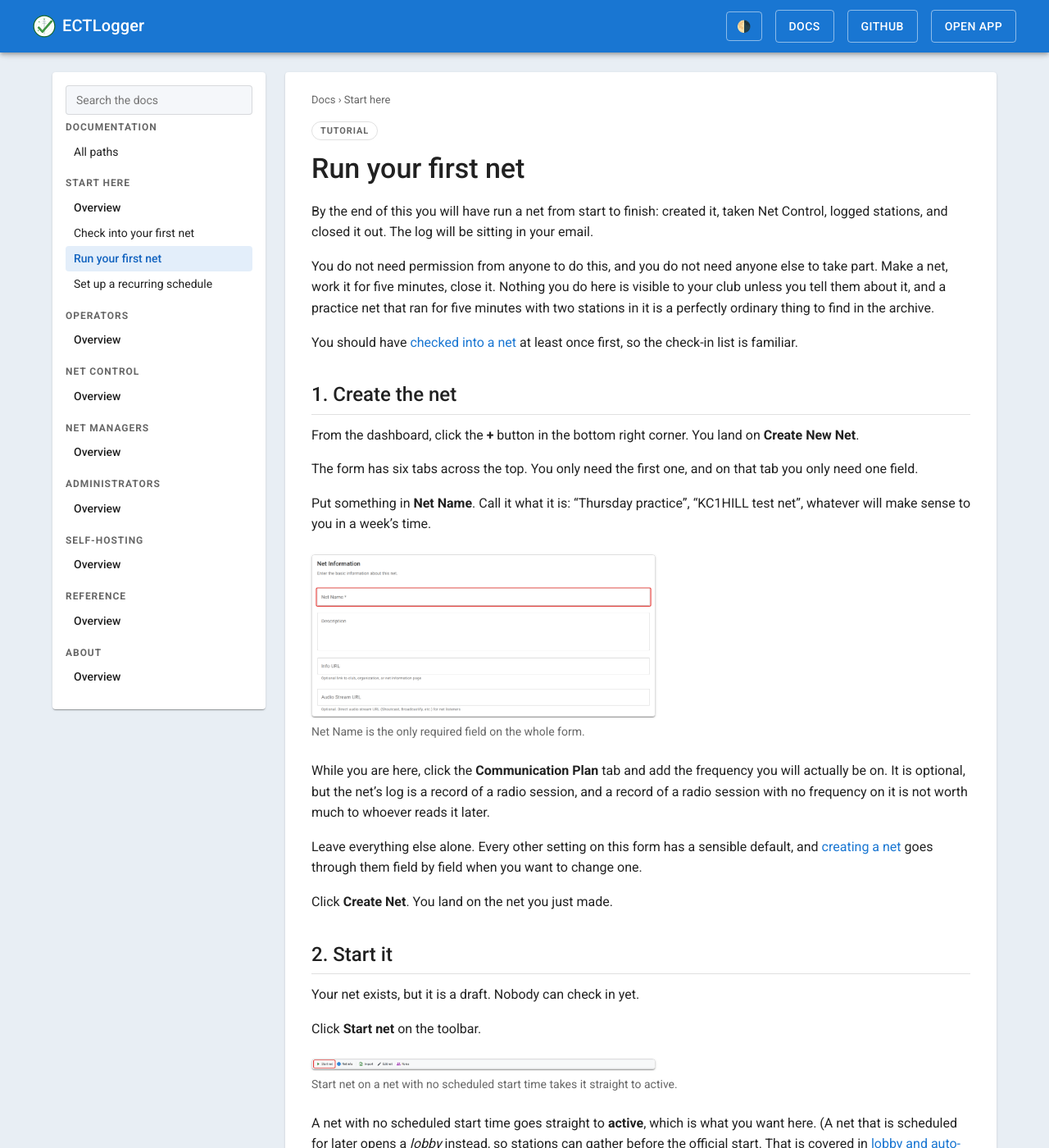
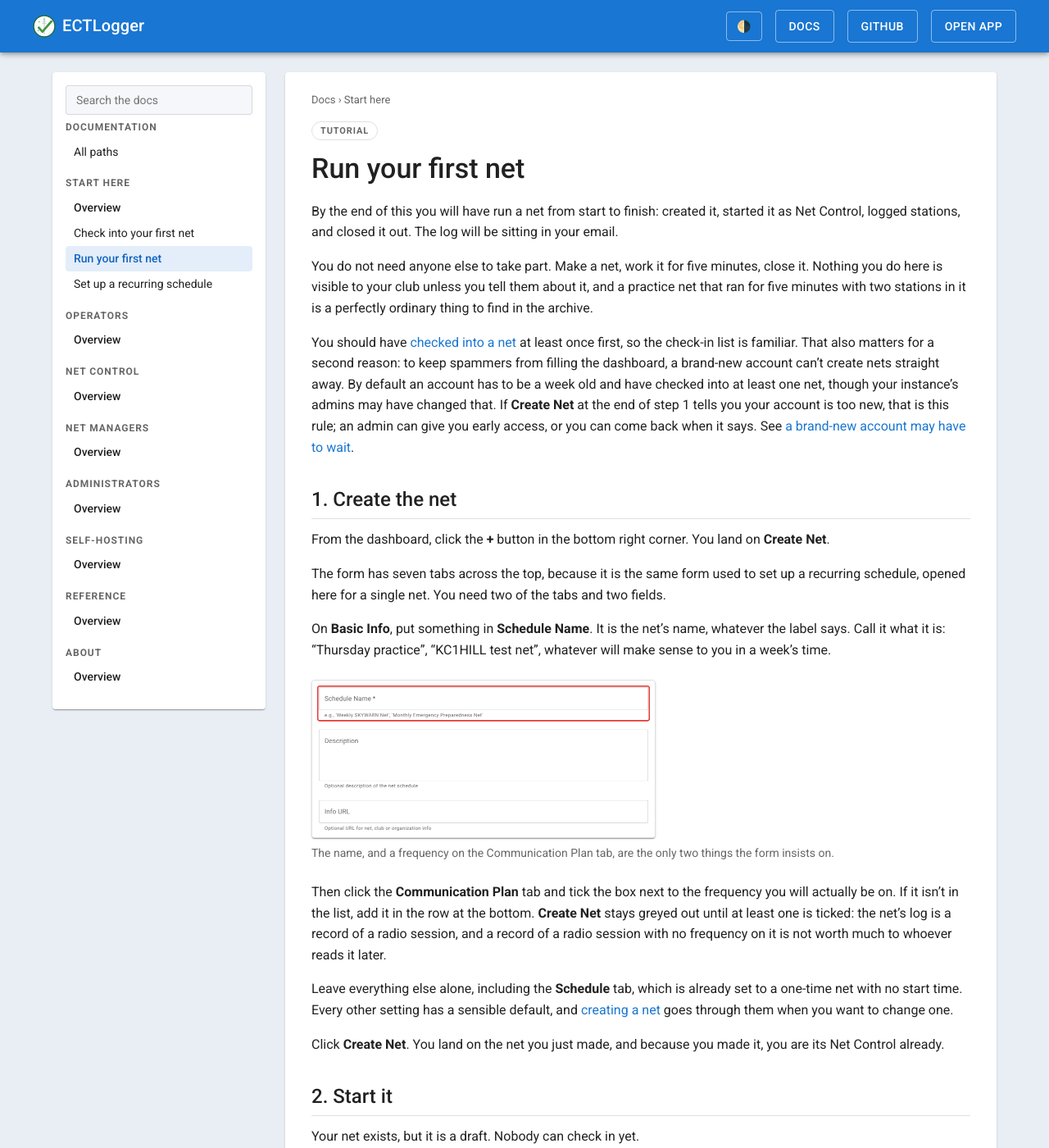
Before and after one commit to bradbrownjr/ectlogger, a Jekyll site: the page built from docs/start/run-your-first-net.md, in a window 1280 px wide and 1400 px high. Shown: the whole window at 82% size. Built offline with Jekyll 4.4.1, drawn with Linux system fonts in a browser that asks for light colours; comment, search, counter and statistics services are not loaded; some of the changed text lies outside the part shown.

Commit message:
Docs: walk the first two tutorials in a browser and fix what did not match
Walked both against the seeded demo instance as a brand-new account.

Check into your first net:
- Signed-out visitors land on the net list, not the sign-in page; Login is
  in the navbar
- The first-run ECTLogger Walkthrough follows the profile form (and Help >
  Start Walkthrough reopens it)
- The dashboard search sits behind the filter icon

Run your first net:
- The + button opens the schedule form in one-time mode: seven tabs,
  'Schedule Name', and Create Net stays disabled until a frequency is ticked
- New accounts may be blocked from creating a net (age / participation
  limits); say so and link the explanation
- Starting the net makes you NCS and checks you in automatically; Claim NCS
  never appears on this path, so the step and its figure are gone
- Example callsigns now follow the four-letter-suffix roster
- create-net-name figure re-pointed at the real form and regenerated

Co-Authored-By: Claude Opus 5.5 <noreply@anthropic.com>
Claude-Session: https://claude.ai/code/session_01Dz2y8UqRYDV67EQZaZUje3

````diff
--- a/docs/start/first-check-in.md
+++ b/docs/start/first-check-in.md
@@ -20,7 +20,7 @@ This walkthrough uses [app.ectlogger.us](https://app.ectlogger.us), the hosted i
 
 ## 1. Get in
 
-Go to the site. If you are not signed in, you land on the sign-in page.
+Go to the site. You can look around without signing in: you land on the list of nets, with a **Login** button at the top right. Click it to reach the sign-in page.
 
 Type your email address and click **Send Magic Link**.
 
@@ -48,6 +48,8 @@ Put your real name in **Name**, and your callsign in **Primary Call Sign**. Net
 
 If you hold more than one callsign, or a GMRS callsign as well, add the rest later in your profile. See [your account and profile](/docs/operators/account-and-profile/).
 
+Click **Continue**. A short **ECTLogger Walkthrough** follows, a few cards introducing the main screens. Step through it with **Next**, or click **Skip**. It does not come back on its own, but **Help**, then **Start Walkthrough**, reopens it any time.
+
 ## 3. Find the net
 
 You land on the dashboard, which lists the nets on this instance. An active net carries a green **active** chip.
@@ -60,7 +62,7 @@ Find the net you want and click **View**.
   <figcaption>View opens the net. Nets you can still take part in sort ahead of ones that are over.</figcaption>
 </figure>
 
-If the list is long, the search box filters by net name, description, Net Control's callsign, or frequency. If the net you want is not there at all, it may not have started yet, or it may already be closed; [finding a net](/docs/operators/finding-a-net/) covers where everything else lives.
+If the list is long, click the filter button (the funnel icon near the top right) to open a box that filters by net name, description, Net Control's callsign, or frequency. If the net you want is not there at all, it may not have started yet, or it may already be closed; [finding a net](/docs/operators/finding-a-net/) covers where everything else lives.
 
 ## 4. Check in
 
--- a/docs/start/run-your-first-net.md
+++ b/docs/start/run-your-first-net.md
@@ -1,10 +1,10 @@
 ---
 title: Run your first net
-summary: Create a net, take control of it, log a few stations, and close it out with the log in your inbox. About fifteen minutes.
+summary: Create a net, start it, log a few stations, and close it out with the log in your inbox. About fifteen minutes.
 kind: Tutorial
 audience: Anyone taking a turn at Net Control
 owner: KC1JMH
-revised: 2026-09-19
+revised: 2026-09-25
 review_by: 2027-09-19
 applies_to: ECTLogger, hosted and self-hosted
 permalink: /docs/start/run-your-first-net/
@@ -12,31 +12,31 @@ permalink: /docs/start/run-your-first-net/
 
 # Run your first net
 
-By the end of this you will have run a net from start to finish: created it, taken Net Control, logged stations, and closed it out. The log will be sitting in your email.
+By the end of this you will have run a net from start to finish: created it, started it as Net Control, logged stations, and closed it out. The log will be sitting in your email.
 
-You do not need permission from anyone to do this, and you do not need anyone else to take part. Make a net, work it for five minutes, close it. Nothing you do here is visible to your club unless you tell them about it, and a practice net that ran for five minutes with two stations in it is a perfectly ordinary thing to find in the archive.
+You do not need anyone else to take part. Make a net, work it for five minutes, close it. Nothing you do here is visible to your club unless you tell them about it, and a practice net that ran for five minutes with two stations in it is a perfectly ordinary thing to find in the archive.
 
-You should have [checked into a net](/docs/start/first-check-in/) at least once first, so the check-in list is familiar.
+You should have [checked into a net](/docs/start/first-check-in/) at least once first, so the check-in list is familiar. That also matters for a second reason: to keep spammers from filling the dashboard, a brand-new account can't create nets straight away. By default an account has to be a week old and have checked into at least one net, though your instance's admins may have changed that. If **Create Net** at the end of step 1 tells you your account is too new, that is this rule; an admin can give you early access, or you can come back when it says. See [a brand-new account may have to wait](/docs/net-managers/recurring-schedules/#a-brand-new-account-may-have-to-wait).
 
 ## 1. Create the net
 
-From the dashboard, click the **+** button in the bottom right corner. You land on **Create New Net**.
+From the dashboard, click the **+** button in the bottom right corner. You land on **Create Net**.
 
-The form has six tabs across the top. You only need the first one, and on that tab you only need one field.
+The form has seven tabs across the top, because it is the same form used to set up a recurring schedule, opened here for a single net. You need two of the tabs and two fields.
 
-Put something in **Net Name**. Call it what it is: "Thursday practice", "KC1HILL test net", whatever will make sense to you in a week's time.
+On **Basic Info**, put something in **Schedule Name**. It is the net's name, whatever the label says. Call it what it is: "Thursday practice", "KC1HILL test net", whatever will make sense to you in a week's time.
 
 <figure class="control-figure">
   <img src="/docs/img/start/create-net-name.png"
-       alt="The Create New Net form's Net Information section, with the Net Name field outlined in red at the top, above Description, Info URL, and Audio Stream URL fields.">
-  <figcaption>Net Name is the only required field on the whole form.</figcaption>
+       alt="The Create Net form's Basic Info tab, with the Schedule Name field outlined in red at the top, above the Description and Info URL fields.">
+  <figcaption>The name, and a frequency on the Communication Plan tab, are the only two things the form insists on.</figcaption>
 </figure>
 
-While you are here, click the **Communication Plan** tab and add the frequency you will actually be on. It is optional, but the net's log is a record of a radio session, and a record of a radio session with no frequency on it is not worth much to whoever reads it later.
+Then click the **Communication Plan** tab and tick the box next to the frequency you will actually be on. If it isn't in the list, add it in the row at the bottom. **Create Net** stays greyed out until at least one is ticked: the net's log is a record of a radio session, and a record of a radio session with no frequency on it is not worth much to whoever reads it later.
 
-Leave everything else alone. Every other setting on this form has a sensible default, and [creating a net](/docs/net-managers/creating-a-net/) goes through them field by field when you want to change one.
+Leave everything else alone, including the **Schedule** tab, which is already set to a one-time net with no start time. Every other setting has a sensible default, and [creating a net](/docs/net-managers/creating-a-net/) goes through them when you want to change one.
 
-Click **Create Net**. You land on the net you just made.
+Click **Create Net**. You land on the net you just made, and because you made it, you are its Net Control already.
 
 ## 2. Start it
 
@@ -52,34 +52,24 @@ Click **Start net** on the toolbar.
 
 A net with no scheduled start time goes straight to **active**, which is what you want here. (A net that is scheduled for later opens a *lobby* instead, so stations can gather before the official start. That is covered in [lobby and auto-close settings](/docs/net-managers/lobby-and-auto-close/).)
 
-## 3. Take Net Control
+## 3. You are Net Control, and already checked in
 
-Starting a net does not make you Net Control. They are separate on purpose: the person who set the net up is very often not the person running it.
+Whoever clicks **Start net** is Net Control, and ECTLogger checks them in at the same moment, so you don't have to. Look at the check-in list: your callsign is the first row, with a crown against it. A message in the chat says the net was started by you.
 
-Because nobody holds the role yet, the toolbar offers you **Claim NCS**. Click it.
+That matters more than it looks. The net's log is built from the check-in list, so Net Control who never appeared in it would be missing from the record of a net they ran.
 
-<figure class="control-figure">
-  <img src="/docs/img/start/claim-ncs-button.png"
-       alt="The net toolbar on an active net with nobody assigned, with the Claim NCS button outlined in red.">
-  <figcaption>Claim NCS appears only on an active or lobby net that has no Net Control at all.</figcaption>
-</figure>
+The toolbar has grown too. You can now add and edit anyone's check-in, set the active frequency, moderate chat, and close the net, and **Role: NCS** on the toolbar shows which role you hold.
 
-The toolbar grows: you can now add and edit anyone's check-in, set the active frequency, moderate chat, and close the net. A system message goes into the chat saying you claimed it.
-
-Now check yourself in as well, the same way you did as a participant. Claiming the role gives you the controls, but it does not put you in the check-in list, and the net's log is built from that list. Net Control who never checked in is missing from the record of a net they ran. Once you are in the list, your row carries a crown.
-
-It also wakes the rest of the toolbar up. Several controls, Bulk add among them, stay hidden until a net has at least one check-in on it, because there is nothing for them to act on yet. If the button the next step asks for is not there, that is why.
-
-On a net that comes from a recurring schedule you would not do this. There, anyone on the schedule's staff takes Net Control just by checking themselves in and choosing **Check in as NCS**, and Claim NCS never appears. See [roles and stepping away](/docs/net-control/roles-and-stepping-away/).
+On a net that comes from a recurring schedule, it usually works differently: the net is often created with nobody in charge, and whoever on the schedule's staff shows up takes Net Control by checking themselves in and choosing **Check in as NCS**. See [roles and stepping away](/docs/net-control/roles-and-stepping-away/).
 
 ## 4. Log some stations
 
 Stations call you on the air; you type them into the list. Click **Bulk add** on the toolbar.
 
-A small window opens with one big text box. Type a callsign, then a name, then a location, separated by commas, and separate one station from the next with a semicolon:
+A small **Bulk Check-In** window opens with one big text box. Type a callsign, then a name, then a location, separated by commas, and separate one station from the next with a semicolon:
 
 ```
-KC1ABC, John, Portland ME; W1XYZ, Sue, Gray ME
+KC1HILL, Priya, Portland ME; N1ROVE, Chris, Gray ME
 ```
 
 The window tells you the order it expects the fields in, on the **Format** line underneath the box, and that order is this net's own: a net that asks for a spotter number or a weather observation lists those too. You only have to fill in as many as you have. Underneath that is a row of shortcuts for setting a station's status inline, `:jl` for listening only, `:m` for mobile, and so on.
@@ -100,9 +90,9 @@ To fix something you got wrong, click the row. The cell becomes editable in plac
 
 ## 5. Close it out
 
-When the net is over, click **Close net**. Confirm in the dialog.
+When the net is over, click **Close net**, then **Close Net** again in the dialog that asks whether you're sure.
 
-Three things happen. The net moves to **closed** and stops accepting check-ins. A system message goes into the chat saying you closed it. And ECTLogger builds the log and emails it out.
+Three things happen. The net moves to **closed** and stops accepting check-ins. A system message goes into the chat saying the net is closed, with a reminder to archive it once you're done with it, which takes it off everyone's dashboard. And ECTLogger builds the log and emails it out.
 
 You get a copy because you were Net Control on it. So does the net's manager, and anyone subscribed to the schedule it came from, unless they have turned those emails off in their own profile.
 
````
Also changed, not shown: other parts of docs/start/first-check-in.md (+1 -1 lines), docs/img/figures.json (+2 -8 lines), scripts/docs-screenshots/requests/start.yml (+14 -29 lines), docs/img/start/claim-ncs-button.png (deleted), docs/img/start/create-net-name.png.
